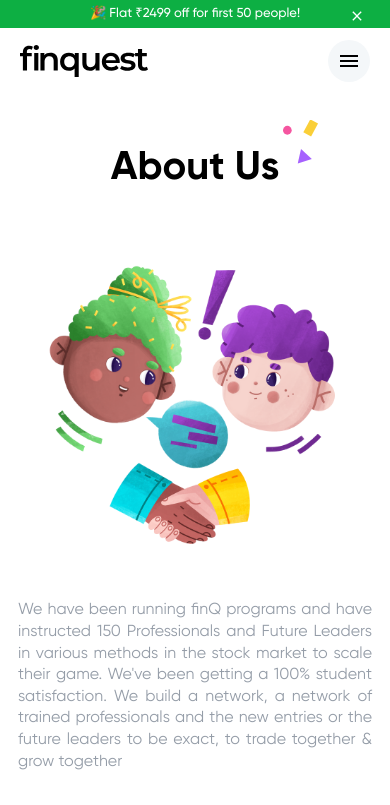
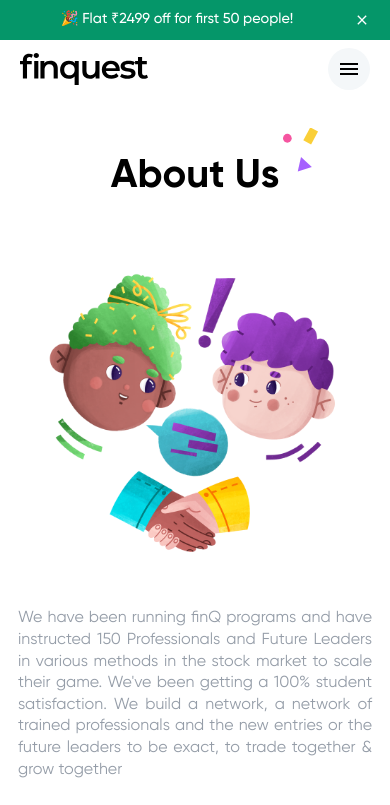
Before and after one commit to emanuelchristo/finquest, a Next.js app: page /about in a window 390 px wide. Shown: the top 805 px of the page. Built offline with nearby package versions, Linux system fonts and the light colour scheme.

Commit message:
snackbar modify

```diff
--- a/components/Navbar.js
+++ b/components/Navbar.js
@@ -4,7 +4,6 @@ import { IoMdMenu, IoMdClose } from 'react-icons/io'
 import { motion } from 'framer-motion'
 import styles from './navbar.module.css'
 import Link from 'next/link'
-import Snackbar from '../components/SnackBar'
 
 import { FaBuilding, FaStar, FaQuestion, FaAward } from 'react-icons/fa'
 import { BsPeopleFill } from 'react-icons/bs'
@@ -49,7 +48,6 @@ export default function Navbar() {
 
 	return (
 		<div>
-
 			<motion.nav variants={container} initial='hide' animate='show' className={styles['navbar']}>
 				<Link href='/' passHref>
 					<motion.img
@@ -98,7 +96,8 @@ export default function Navbar() {
 					</motion.button>
 				</Link>
 				{showMenu && <Menu onClose={() => setShowMenu(false)} />}
-			</motion.nav></div>
+			</motion.nav>
+		</div>
 	)
 }
 
--- a/components/navbar.module.css
+++ b/components/navbar.module.css
@@ -2,11 +2,9 @@
 	display: flex;
 	align-items: center;
 	justify-content: space-between;
-	padding: 3.1rem 4.5rem 1.5rem 4.5rem;
+	padding: 2rem 4.5rem 1.5rem 4.5rem;
 	position: relative;
 	z-index: 3;
-	margin-top: -2rem;
-
 }
 
 .links-list {
@@ -122,8 +120,7 @@
 	}
 	.navbar {
 		padding: 2rem 1.5rem 1.5rem 1.5rem;
-		margin-top: .3rem;
-
+		margin-top: 0.3rem;
 	}
 	.talk-button {
 		display: none;
@@ -134,17 +131,13 @@
 	.navbar {
 		padding: 1rem 1.25rem 0rem 1.25rem;
 		margin-top: -1.5rem;
-
 	}
 	.logo {
 		height: 28px;
 	}
 }
 @media (max-width: 767px) {
-
 	.navbar {
-
 		margin-top: -1rem;
-
 	}
 }
--- a/components/snackbar.module.css
+++ b/components/snackbar.module.css
@@ -1,30 +1,38 @@
 .wrapper {
-	height: 2rem;
 }
 .main {
-	background: rgb(13, 175, 67);
-	position: fixed;
+	background: rgb(5, 150, 105);
 	top: 0;
 	left: 0;
 	width: 100%;
 	z-index: 999;
+	display: flex;
+	align-items: center;
+	height: 50px;
 }
 .snack-text {
+	flex: 1;
 	color: #fff;
-	font-size: small;
+	font-size: 1rem;
 	font-weight: 500;
 	text-align: center;
-	padding: 5px;
 }
 .snack-close {
-	right: 0px;
-	top: 3px;
-	padding: 5px;
-	padding-right: 25px;
-	position: absolute;
+	padding-right: 2rem;
 	color: #fff;
-	/* font-size: medium; */
 }
 .snack-close:hover {
 	color: rgba(255, 255, 255, 0.733);
 }
+
+@media (max-width: 639px) {
+	.main {
+		height: 40px;
+	}
+	.snack-text {
+		font-size: 0.9rem;
+	}
+	.snack-close {
+		padding-right: 1.25rem;
+	}
+}
```
